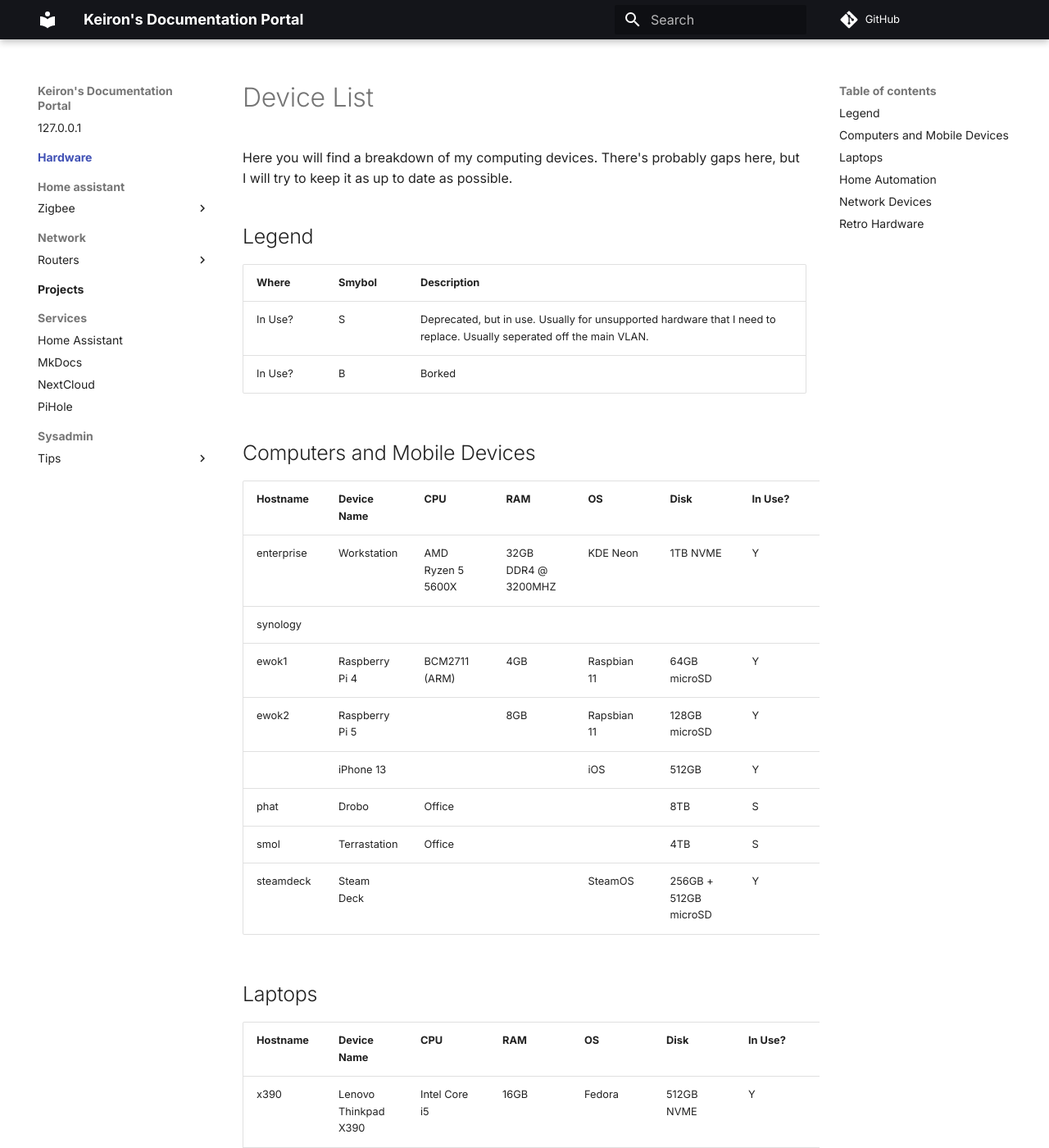
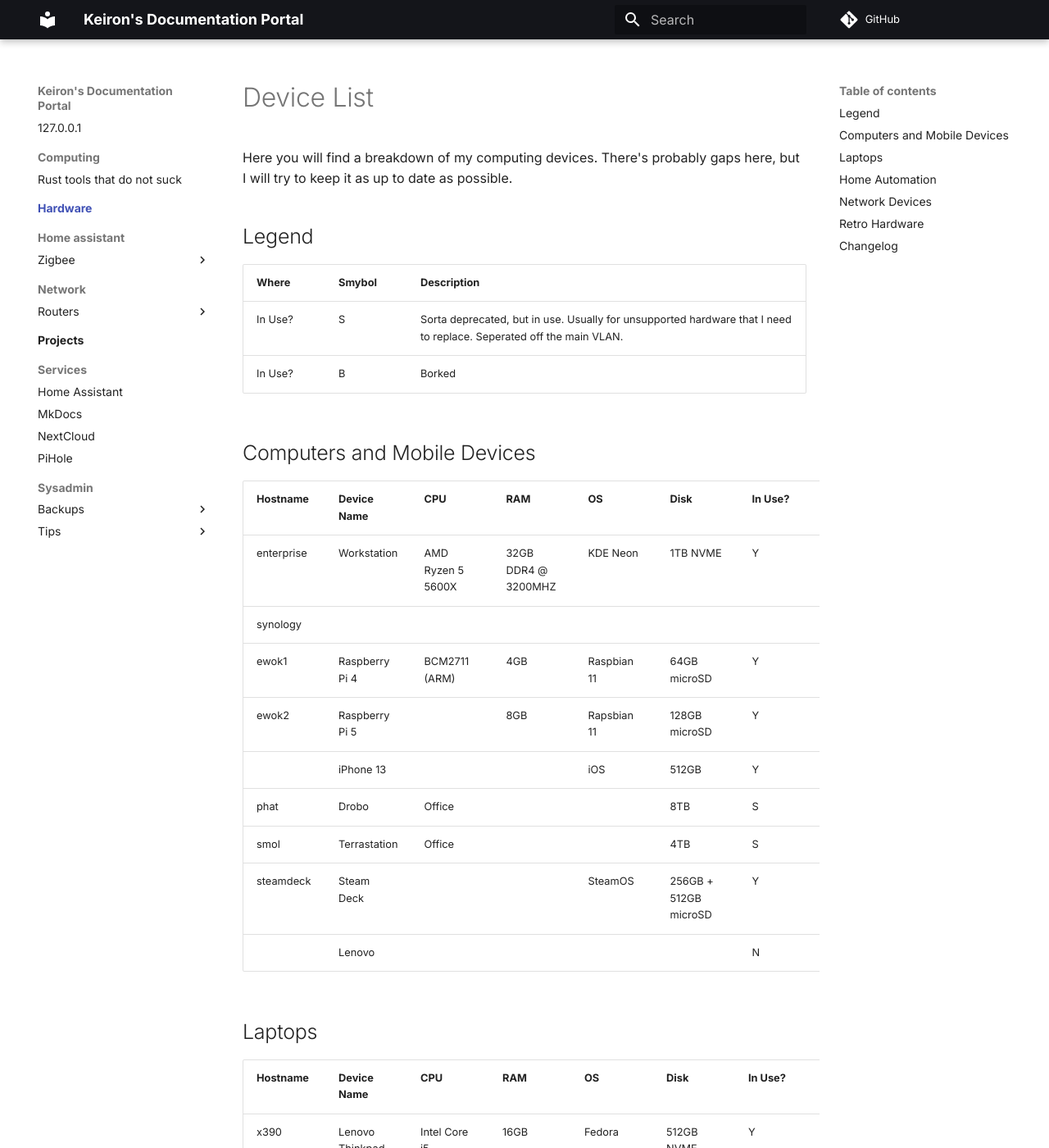
Before and after one commit to KeironO/docs, an MkDocs documentation site: the page built from docs/hardware/index.md, in a window 1280 px wide and 1400 px high. Shown: the whole window at 82% size. Built offline with MkDocs 1.6.1 and Material for MkDocs 9.7.7, drawn with Linux system fonts in a browser that asks for light colours; comment, search, counter and statistics services are not loaded; some of the changed text lies outside the part shown.

Commit message:
Adding more

```diff
--- /dev/null
+++ b/docs/computing/rust-tools.md
@@ -0,0 +1 @@
+# Rust tools that do not suck
--- a/docs/hardware/index.md
+++ b/docs/hardware/index.md
@@ -6,7 +6,7 @@ Here you will find a breakdown of my computing devices. There's probably gaps he
 
 |Where|Smybol|Description|
 |--|--|--|
-|In Use?|S|Deprecated, but in use. Usually for unsupported hardware that I need to replace. Usually seperated off the main VLAN.|
+|In Use?|S|Sorta deprecated, but in use. Usually for unsupported hardware that I need to replace. Seperated off the main VLAN.|
 |In Use?|B|Borked|
 
 ## Computers and Mobile Devices
@@ -21,6 +21,7 @@ Here you will find a breakdown of my computing devices. There's probably gaps he
 |phat|Drobo|Office|||8TB|S|Office|
 |smol|Terrastation|Office|||4TB|S|Office|
 |steamdeck|Steam Deck|||SteamOS|256GB + 512GB microSD|Y|Wherever|
+||Lenovo|||||N|Office
 
 ## Laptops
 
@@ -47,3 +48,7 @@ Here you will find a breakdown of my computing devices. There's probably gaps he
 |Name|Year Made|Working?|Location|
 |--|--|--|--|
 Sun Microsystems SunRay 100|1999|Y|Office|
+
+## Changelog
+
+- 2023/11/26: Started filling this up.
--- /dev/null
+++ b/docs/sysadmin/backups/computers.md
@@ -0,0 +1 @@
+# Computer Backups
--- /dev/null
+++ b/docs/sysadmin/backups/mobile.md
@@ -0,0 +1 @@
+# Mobile Backups
--- /dev/null
+++ b/docs/sysadmin/backups/servers.md
@@ -0,0 +1 @@
+# Server Backups
```
